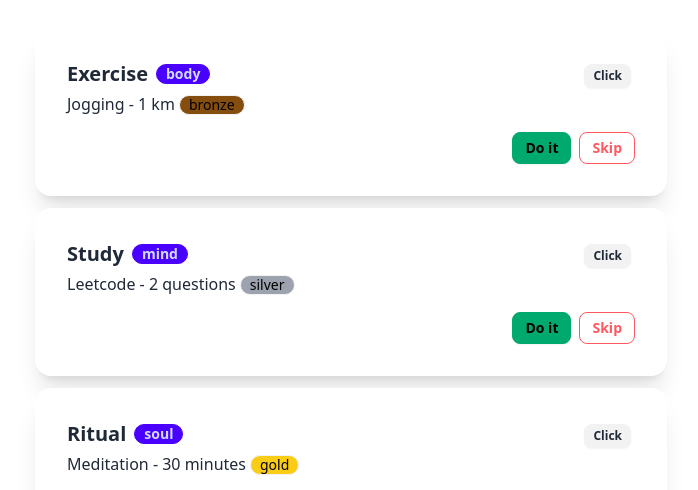
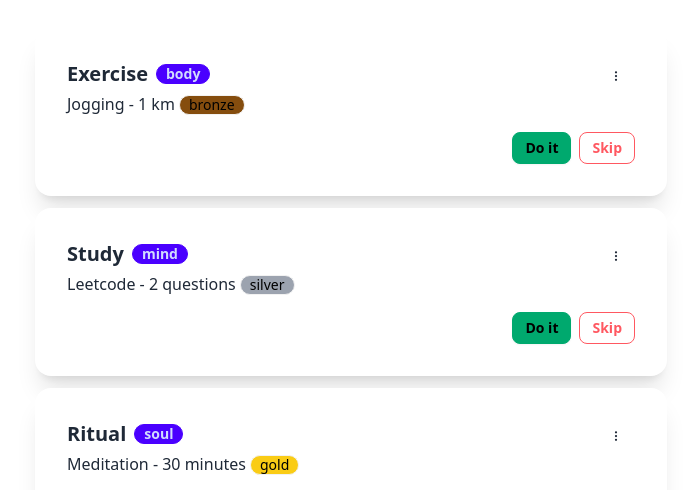
Before and after one commit to budiigunawan/sahabit, a React (Vite) app: page / in a window 1280 px wide. Shown: the part 218-708 px from the top of the page, without its empty margins (289-987 px from the left). Built offline with nearby package versions, Linux system fonts and the light colour scheme.

Commit message:
feat: install react-icons

```diff
--- a/package.json
+++ b/package.json
@@ -11,7 +11,8 @@
   },
   "dependencies": {
     "react": "^18.2.0",
-    "react-dom": "^18.2.0"
+    "react-dom": "^18.2.0",
+    "react-icons": "^5.2.1"
   },
   "devDependencies": {
     "@types/react": "^18.2.66",
--- a/src/components/habit-card.tsx
+++ b/src/components/habit-card.tsx
@@ -1,4 +1,5 @@
 import { useMemo } from 'react';
+import { BsThreeDotsVertical } from 'react-icons/bs';
 
 type Habit = {
   name: string;
@@ -61,8 +62,12 @@ export const HabitCard = ({ habit }: HabitCardProps) => {
             )}
           </div>
           <div className='dropdown'>
-            <div tabIndex={0} role='button' className='btn btn-xs m-1'>
-              Click
+            <div
+              tabIndex={0}
+              role='button'
+              className='btn btn-ghost btn-xs m-1'
+            >
+              <BsThreeDotsVertical />
             </div>
             <ul
               tabIndex={0}
```
Also changed, not shown: 1 other file (tests, documents, lock files or other folders).
